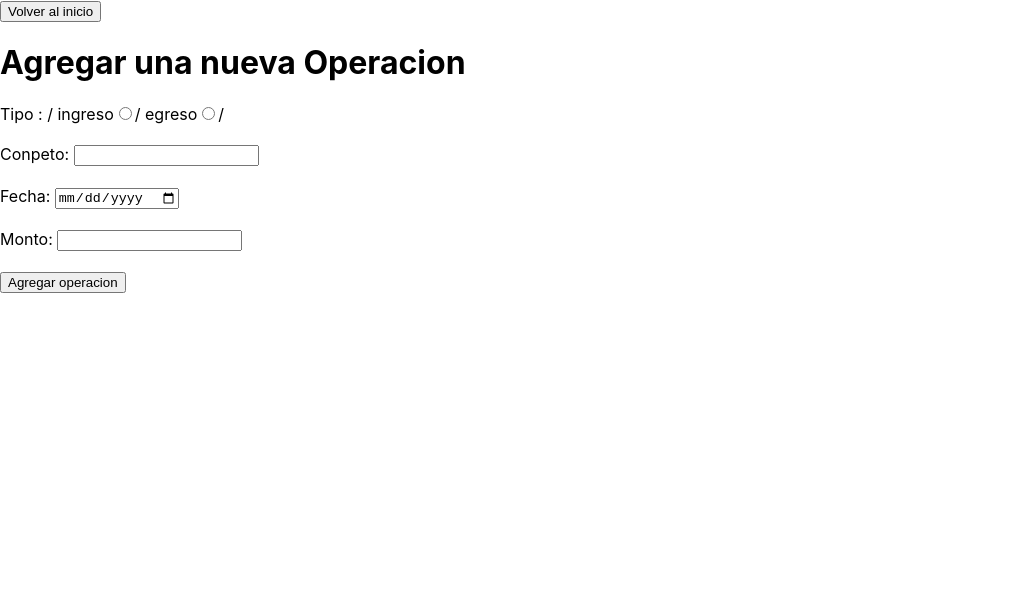
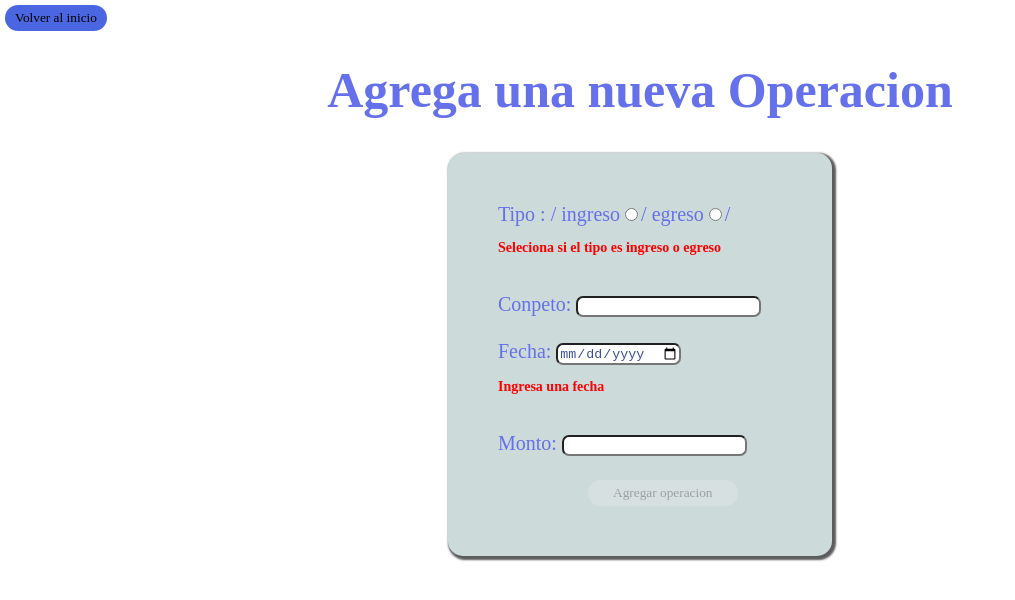
Before and after one commit to edgardo90/challenge-FullStack-JS-Alkemy, a React (Create React App) app in the folder client/: page /createOperation in a window 1280 px wide. Shown: the top 600 px of the page, without its empty margins (0-1015 px from the left). Built offline with nearby package versions, Linux system fonts and the light colour scheme.

Commit message:
crear operacion terminado y con css

```diff
--- a/client/src/actions/types.js
+++ b/client/src/actions/types.js
@@ -3,3 +3,4 @@ export const GET_BALANCE = "GET_BALANCE";
 export const GET_FINAL_INCOME = "GET_FINAL_INCOME";
 export const GET_FINAL_EXPENDITURE = "GET_FINAL_EXPENDITURE"
 export const POST_OPERATION = "POST_OPERATION";
+export const GET_DETAIL = "GET_DETAIL"
--- a/client/src/components/create/OperationCreate.jsx
+++ b/client/src/components/create/OperationCreate.jsx
@@ -3,6 +3,22 @@ import {useState} from "react";
 import {useDispatch} from "react-redux"
 import {Link , useNavigate} from "react-router-dom";
 import { postOperation} from "../../actions";
+
+import styles from "./css/OperationCreate.module.css"
+
+
+function validate(input){
+    const errors={}
+    if(!input.name){
+        errors.name = "Tienes que ingresar un concepto"
+    }
+    if(!input.money){
+        errors.money = "Tienes que ingresar el monto"
+    }else if(input.money <= 0 || (input.money % 1) !== 0  ){
+        errors.money= "El monto tiene que ser mayor a 0 y un numero entero"
+    }
+    return errors
+}
 
 
 export default function OperationCreate(){
@@ -15,6 +31,7 @@ export default function OperationCreate(){
         date: "",
         money:"",
     })
+    const [errors , setErrors] = useState({})
 
     const type = ["ingreso" , "egreso"]
 
@@ -25,6 +42,8 @@ export default function OperationCreate(){
         }))
         console.log(data)
     }
+    const errorRadioType = !data.type ? 1 : 0 ;
+    const errorDate = !data.date ? 1 : 0 ;
 
     function handleChange(event){
         setData(({
@@ -32,10 +51,17 @@ export default function OperationCreate(){
             [event.target.name] : event.target.value
         }))
         console.log(data)
+        setErrors(validate({
+            ...data,
+            [event.target.value] : event.target.value
+        }))
     }
 
     function handleSubmit(event){
         event.preventDefault();
+        if(Object.values(errors).length > 0 || errorRadioType > 0 || errorDate > 0 ){
+            return alert("Observa los errores que estan en color rojo!")
+        }
         dispatch(postOperation(data) );
         alert("Operacion creada!")
         setData({
@@ -49,9 +75,9 @@ export default function OperationCreate(){
 
     return(
         <div>
-            <Link to="/" ><button>Volver al inicio</button> </Link>
-            <h1>Agregar una nueva Operacion</h1>
-            <form  onSubmit={event => handleSubmit(event)} >
+            <Link to="/" ><button className={styles.botonHome} >Volver al inicio</button> </Link>
+            <h1 className={styles.titulo} >Agrega una nueva Operacion</h1>
+            <form  onSubmit={event => handleSubmit(event)}  className={styles.formulario} >
                 <div>
                     <label >Tipo :  /</label>
                     {type.map( el =>{
@@ -67,6 +93,9 @@ export default function OperationCreate(){
                             </label>
                         )
                     })}
+                    {!data.type &&
+                    <p style={{color:"red" ,fontWeight:700 , fontSize:14 }}> Seleciona si el tipo es ingreso o egreso </p>
+                     }
                 </div>
                 <br />
                 <div>
@@ -77,6 +106,9 @@ export default function OperationCreate(){
                      name="name"
                      onChange={event => handleChange(event)}
                     />
+                    {errors.name &&
+                     <p  style={{color: "red" , fontWeight: 700 , fontSize: 14}}  >{errors.name}</p>
+                     }
                 </div>
                 <br />
                 <div>
@@ -87,6 +119,9 @@ export default function OperationCreate(){
                      value={data.date}
                      onChange={event => handleChange(event)}
                     />
+                    {!data.date &&
+                     <p  style={{color: "red" , fontWeight: 700 , fontSize: 14}}  >Ingresa una fecha</p>
+                     }
                 </div>
                 <br />
                 <div>
@@ -97,10 +132,13 @@ export default function OperationCreate(){
                      value={data.money}
                      onChange={event => handleChange(event)}
                     />
+                    {errors.money &&
+                     <p  style={{color: "red" , fontWeight: 700 , fontSize: 14}}  >{errors.money}</p>
+                     }
                 </div>
                 <br />
 
-                <button type="submit"> Agregar operacion </button>
+                <button disabled={!data.name || !data.money} className={!data.name || !data.money ? styles.btn  : styles.btnCreate} type="submit"> Agregar operacion </button>
             </form>
         </div>
     )
--- /dev/null
+++ b/client/src/components/create/css/OperationCreate.module.css
@@ -0,0 +1,84 @@
+.botonHome{
+  margin-top: 5px;
+  margin-left: 5px;
+    border: none;
+    border-radius: 15px;
+    font-family: 'Cookie', cursive;
+    padding-left: 10px;/* agrando el button hacia la izquierda  */
+    padding-right: 10px; /* agrando el button hacia la derecha */
+    padding-top: 5px; /*agrando el button hacia arriba  */
+    padding-bottom: 5px; /* agrando el button hacia abajo */
+    background-color: rgba(41, 74, 219, 0.842)
+}
+.botonHome:hover{
+    background-color: rgba(160, 208, 212, 0.842);
+    color: rgb(11, 2, 51);
+    padding-left: 20px;/* agrando el button hacia la izquierda  */
+    padding-right: 20px; /* agrando el button hacia la derecha */
+    padding-top: 10px; /*agrando el button hacia arriba  */
+    padding-bottom: 10px; /* agrando el button hacia abajo */
+    border-radius: 15px;
+}
+
+
+
+.titulo{
+    display: flex;
+    justify-content: center;
+    margin-top: 30px;
+    font-size: 50px;
+    color: rgb(101, 112, 235);
+    font-family: 'Cookie', cursive;
+  }
+
+  .formulario{
+    margin-left: 35%;
+    margin-right: 35%;
+    padding: 50px;
+    font-size: 20px;
+    background-position: center center;
+    color: rgb(101, 112, 235);
+    font-family: 'Cookie', cursive;
+    box-shadow: 2px 2px 2px 2px rgb(93, 92, 92);
+    background-color: rgb(204, 218, 218);
+    border-radius: 15px;
+  }
+
+  .formulario input{
+    color: rgb(58, 80, 151);
+    border-radius: 7px;
+  }
+
+  .btn{
+    padding-left: 25px;/* agrando el button hacia la izquierda  */
+    padding-right: 25px; /* agrando el button hacia la derecha */
+    padding-top: 5px; /*agrando el button hacia arriba  */
+    padding-bottom: 5px; /* agrando el button hacia abajo */
+    border: none;
+    border-radius: 15px;
+    margin-left: 90px ;
+    font-family: 'Cookie', cursive;
+  }
+
+
+  .btnCreate{
+    padding-left: 25px;/* agrando el button hacia la izquierda  */
+    padding-right: 25px; /* agrando el button hacia la derecha */
+    padding-top: 5px; /*agrando el button hacia arriba  */
+    padding-bottom: 5px; /* agrando el button hacia abajo */
+    border: none;
+    border-radius: 15px;
+    margin-left: 90px ;
+    font-family: 'Cookie', cursive;
+    background-color: rgba(41, 74, 219, 0.842)
+  }
+
+
+
+  .btnCreate:hover{
+    padding-top: 7px; /*agrando el button hacia arriba  */
+    padding-bottom: 7px; /* agrando el button hacia abajo */
+    border-radius: 20px;
+    background-color:rgb(138, 208, 236);
+    color:white;
+  }
```
